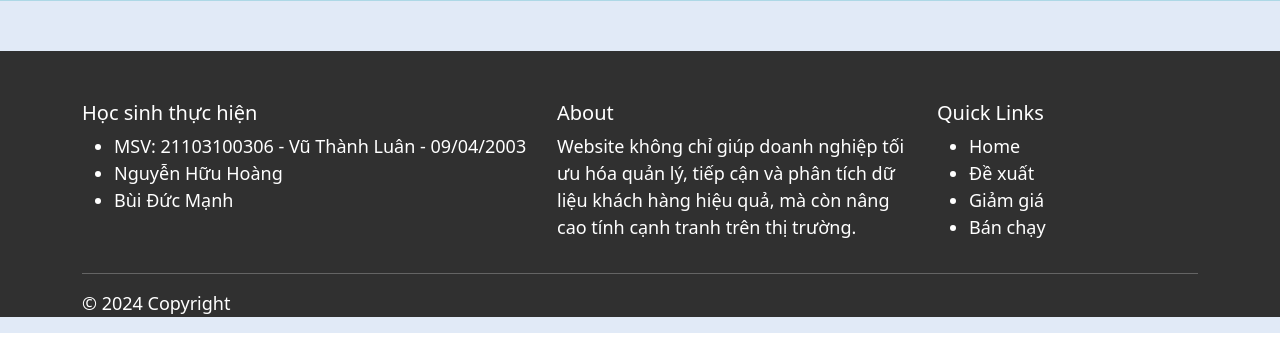
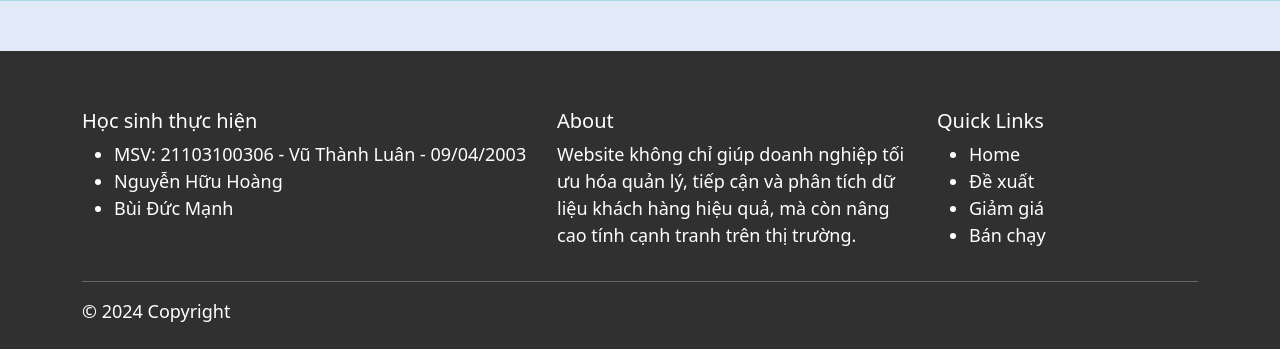
Before and after one commit to Lizard943/webshop, a PHP site: page / in a window 1280 px wide; the page is wider, and only the part inside the window is pictured. Shown: the part 3478-3827 px from the top of that part. Run offline with PHP 8.4, Linux system fonts and the light colour scheme; data comes from the database, SQL or seed files in the repository.

Commit message:
Update footer.php

```diff
--- a/footer.php
+++ b/footer.php
@@ -1,5 +1,5 @@
 <footer id="footer" class="footer">
-    <div class="container">
+    <div class="container py-2">
         <div class="row">
             <div class="col-sm-12 col-md-5">
                 <h5>Học sinh thực hiện</h5>
```
